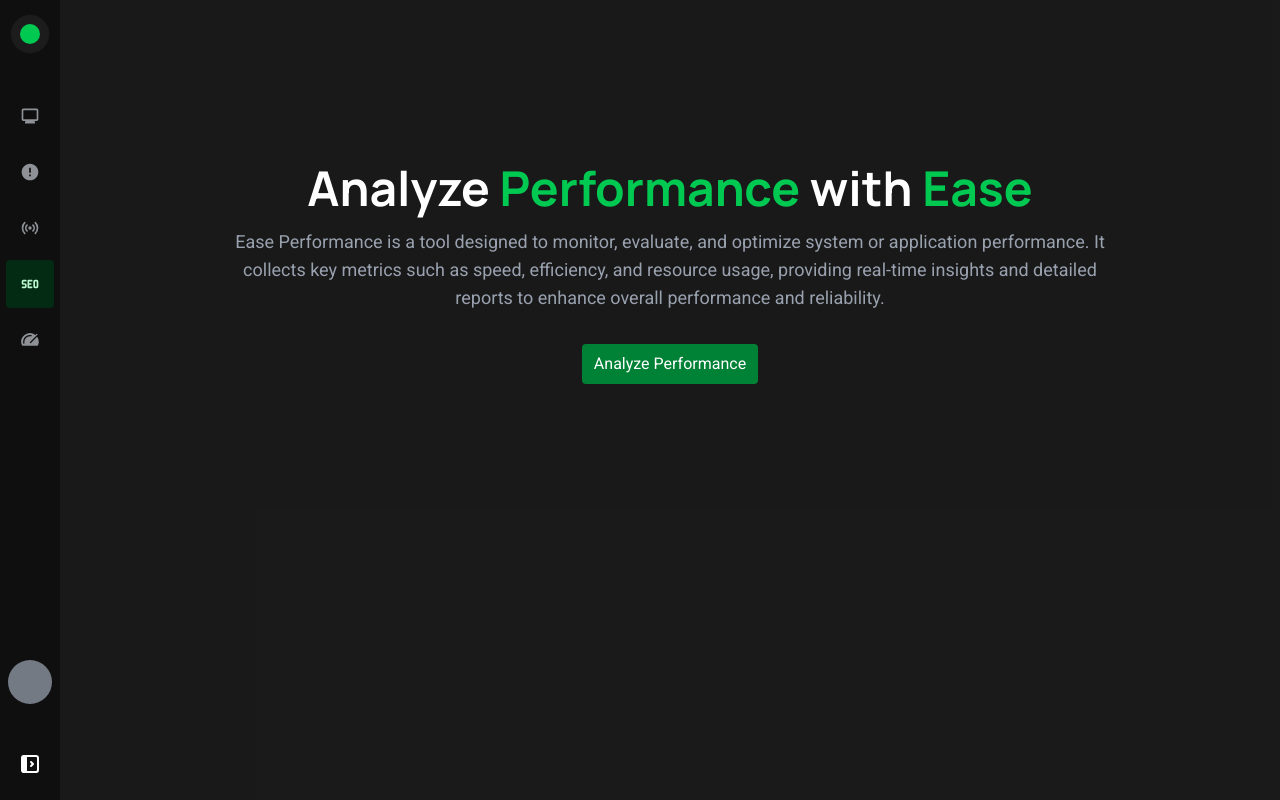
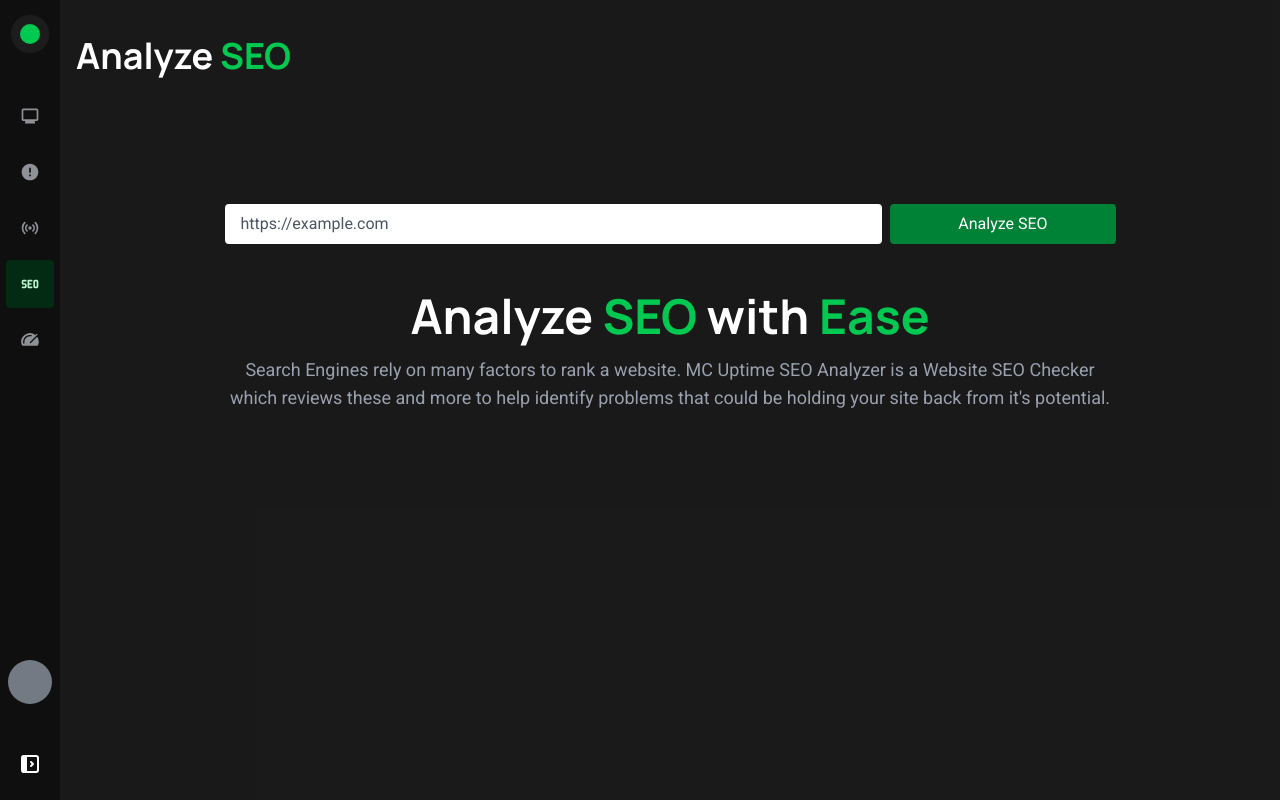
Before and after one commit to Mabsrencode/mc-uptime-desktop, a Next.js app: page /seo in a window 1280 px wide. Built offline with nearby package versions, Linux system fonts and the light colour scheme.

Commit message:
FEAT: SEO page.

```diff
--- a/components/pages-component/root/seo/Content/Content.tsx
+++ b/components/pages-component/root/seo/Content/Content.tsx
@@ -1,23 +1,92 @@
-import React from "react";
+"use client";
+import LoaderSpinner from "@/components/reusable/LoaderSpinner/LoaderSpinner";
+import { useMutation } from "@tanstack/react-query";
+import React, { useState } from "react";
+import toast from "react-hot-toast";
+import SEOResults from "../../monitors/individual/SEOResults/SEOResults";
 
 const Content = () => {
+  const [url, setUrl] = useState<string>("");
+  const [isFollowRedirects, setIsFollowRedirect] = useState<boolean>(false);
+  const [showAnalyzeSEOReport, setShowAnalyzeSEOReport] =
+    useState<boolean>(false);
+  const handleAnalyzeSEO = async () => {
+    const urlPattern =
+      /^(https?:\/\/)?([a-zA-Z0-9-]+\.)+[a-zA-Z]{2,}(:\d+)?(\/.*)?$/;
+    if (!url) {
+      throw new Error("URL is required.");
+    } else if (!urlPattern.test(url)) {
+      throw new Error("Invalid URL. Please enter a valid URL.");
+    }
+    const response = await fetch(`/api/monitor/analyze-seo`, {
+      method: "POST",
+      headers: {
+        "Content-Type": "application/json",
+      },
+      body: JSON.stringify({
+        url: url,
+        followRedirects: isFollowRedirects,
+      }),
+    });
+    if (!response.ok) throw new Error("Failed to analyze SEO");
+    const responseData = response.json();
+    return responseData;
+  };
+  const {
+    mutate: analyzeSEO,
+    data: analyzingSEOData,
+    isPending: isAnalyzingSEO,
+  } = useMutation<SEOResponseI>({
+    mutationFn: handleAnalyzeSEO,
+    onSuccess: () => {
+      toast.success("Analyzing SEO Successfully.");
+      setShowAnalyzeSEOReport(true);
+    },
+    onError: (error) => {
+      toast.error(error.message);
+    },
+  });
   return (
     <section className="py-3 px-4 container mx-auto w-full mt-6 text-white">
-      <div className="mt-32 text-center w-full">
-        <h3 className="manrope text-5xl font-bold">
-          Analyze
-          <span className="text-green-500"> Performance</span> with{" "}
-          <span className="text-green-500">Ease</span>
-        </h3>
-        <p className="text-gray-400 text-lg mt-4 w-[75%] mx-auto">
-          Ease Performance is a tool designed to monitor, evaluate, and optimize
-          system or application performance. It collects key metrics such as
-          speed, efficiency, and resource usage, providing real-time insights
-          and detailed reports to enhance overall performance and reliability.
-        </p>
-        <button className="transition-all text-center gap-2 py-2 px-3 bg-green-700 hover:bg-green-700/70 rounded mt-8 cursor-pointer">
-          Analyze Performance
-        </button>
+      {analyzingSEOData && showAnalyzeSEOReport && (
+        <SEOResults
+          handlerValue={showAnalyzeSEOReport}
+          data={analyzingSEOData}
+          setHandler={setShowAnalyzeSEOReport}
+        />
+      )}
+      <h1 className="text-4xl manrope font-bold">
+        Analyze <span className="text-green-500">SEO</span>
+      </h1>
+      <div className="w-[75%] mt-32 mx-auto">
+        <div className=" flex items-center justify-center gap-2 h-full">
+          <input
+            onChange={(e) => setUrl(e.target.value)}
+            type="text"
+            className="rounded py-2 px-4 bg-white w-full outline-none placeholder:text-gray-600 text-black"
+            placeholder="https://example.com"
+          />
+          <button
+            disabled={isAnalyzingSEO}
+            onClick={() => analyzeSEO()}
+            className="disabled:cursor-not-allowed text-nowrap transition-all text-center py-2 px-3 bg-green-700 hover:bg-green-700/70 rounded h-[40px] w-[300px] cursor-pointer block"
+          >
+            {isAnalyzingSEO ? <LoaderSpinner bigger={false} /> : "Analyze SEO"}
+          </button>
+        </div>
+        <div className="mt-12 text-center w-full">
+          <h3 className="manrope text-5xl font-bold">
+            Analyze
+            <span className="text-green-500"> SEO</span> with{" "}
+            <span className="text-green-500">Ease</span>
+          </h3>
+          <p className="text-gray-400 text-lg mt-4 w-full mx-auto">
+            Search Engines rely on many factors to rank a website. MC Uptime SEO
+            Analyzer is a Website SEO Checker which reviews these and more to
+            help identify problems that could be holding your site back from
+            it&apos;s potential.
+          </p>
+        </div>
       </div>
     </section>
   );
```
